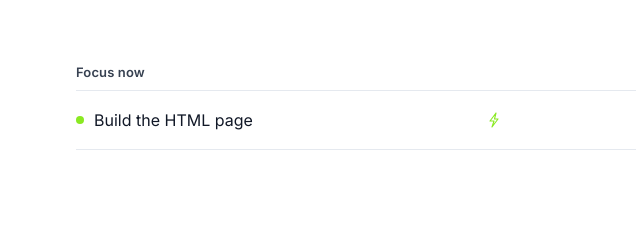
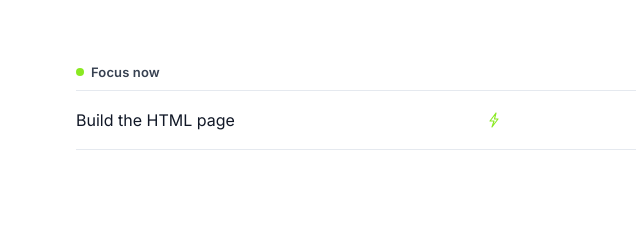
Before and after one commit to lunos1983/locktfn, a plain HTML site: page index.html in a window 1280 px wide. Shown: the top 240 px of the page, 364-1004 px from the left. Drawn offline with Linux system fonts and the light colour scheme.

Commit message:
Remove task/subtask dots, add green dot before Focus now header
Co-Authored-By: Claude Sonnet 4.6 <noreply@anthropic.com>

```diff
--- a/index.html
+++ b/index.html
@@ -142,6 +142,17 @@
     color: var(--section-lbl);
     margin-bottom: 10px;
     letter-spacing: 0.01em;
+    display: flex;
+    align-items: center;
+    gap: 7px;
+  }
+  .focus-section .section-header::before {
+    content: '';
+    width: 8px;
+    height: 8px;
+    border-radius: 50%;
+    background: var(--focus-dot);
+    flex-shrink: 0;
   }
 
   .task-list { list-style: none; }
@@ -163,15 +174,7 @@
     padding: 15px 0;
   }
 
-  .dot {
-    width: 8px;
-    height: 8px;
-    border-radius: 50%;
-    background: var(--focus-dot);
-    flex-shrink: 0;
-    display: none;
-  }
-  .focus-section .task-list li:not(.done) .dot { display: block; }
+  .dot { display: none; }
 
   .task-label {
     font-size: 1rem;
@@ -453,7 +456,8 @@
   .subtask-row.sub-drag-top    { box-shadow: inset 0 2px 0 var(--focus-dot); }
   .subtask-row.sub-drag-bottom { box-shadow: inset 0 -2px 0 var(--focus-dot); }
 
-  .subtask-dot {
+  .subtask-dot { display: none !important; }
+  .subtask-dot-hidden {
     width: 5px;
     height: 5px;
     border-radius: 50%;
```
